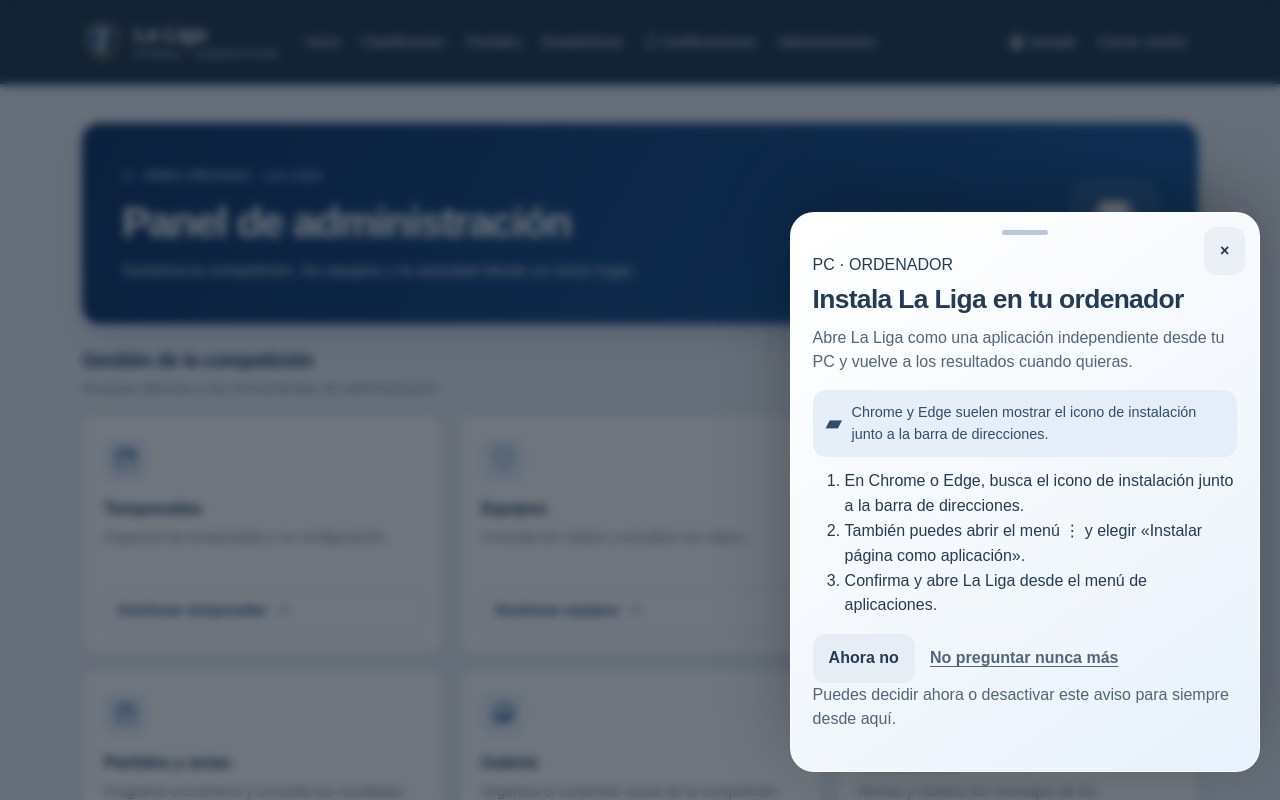
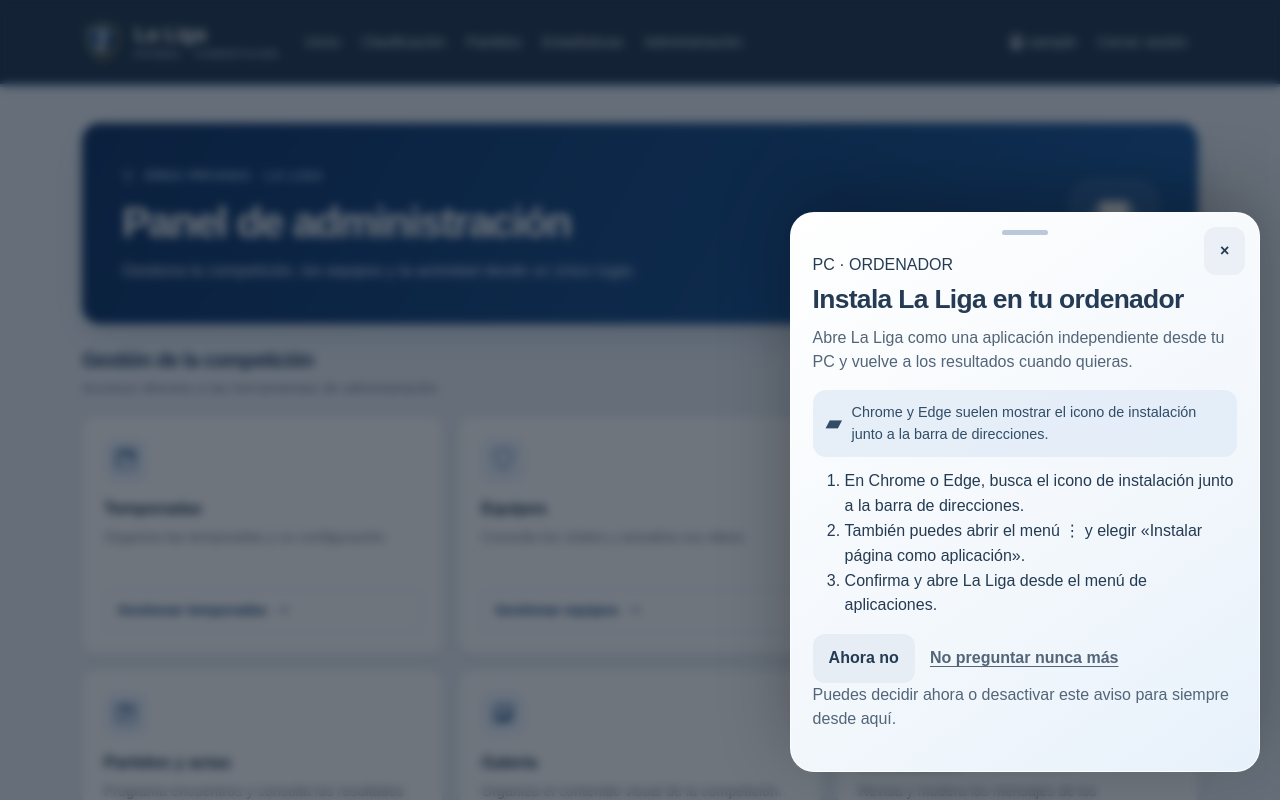
Before and after one commit to SoyIzanG/Planadeu, a Flask app: page /admin/ in a window 1280 px wide. Run offline with Flask 3, Linux system fonts and the light colour scheme; a user stored in the database is signed in; tables that the repository leaves empty hold one stand-in row (values such as "Sample post").

Commit message:
Keep notification page out of public navigation

```diff
--- a/app/templates/base.html
+++ b/app/templates/base.html
@@ -412,11 +412,6 @@
                     <li class="nav-item">
                         <a class="nav-link" href="{{ url_for('league.statistics') }}">Estadísticas</a>
                     </li>
-                    {% if current_user.is_authenticated %}
-                    <li class="nav-item">
-                        <a class="nav-link" href="{{ url_for('matches.notification_settings') }}"><i class="bi bi-bell me-1"></i>Notificaciones</a>
-                    </li>
-                    {% endif %}
 
                     {% if current_user.is_authenticated %}
                     <li class="nav-item">
```
